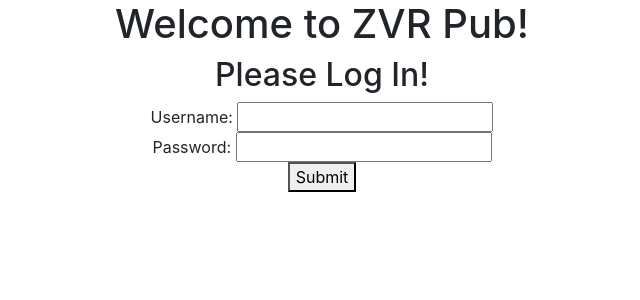
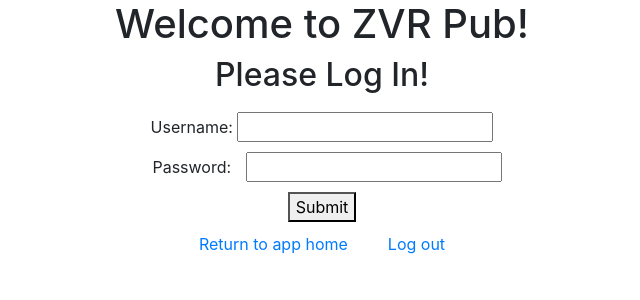
Before and after one commit to 1806-jun25-net/Project-Anthony-Randall-Cristian-Angular, an Angular app in the folder project2-angular/: page /login in a window 1280 px wide. Shown: the top 300 px of the page, without its empty margins (318-958 px from the left). Built offline with nearby package versions, Linux system fonts and the light colour scheme.

Commit message:
added links to return to app home page at any time and logout at any time. also styled login page and app component

```diff
--- a/project2-angular/src/app/app.component.css
+++ b/project2-angular/src/app/app.component.css
@@ -0,0 +1,7 @@
+#persistentLinks{
+    margin: auto;
+}
+
+.link{
+    padding: 20px;
+}
--- a/project2-angular/src/app/app.component.html
+++ b/project2-angular/src/app/app.component.html
@@ -4,3 +4,9 @@
     Welcome to {{ title }}!
   </h1>
   <router-outlet></router-outlet>
+
+  <div id="persistentLinks">
+    <a href="https://project2zoellnerrosariovalentin.azurewebsites.net" class="link">Return to app home</a>
+    <a href="http://localhost:4200/login" class="link">Log out</a>
+  </div>
+</div>
--- a/project2-angular/src/app/login/login.component.css
+++ b/project2-angular/src/app/login/login.component.css
@@ -0,0 +1,9 @@
+.inputField{
+    text-align-last: auto;
+    padding: 10px;
+}
+
+#button{
+    padding: 10px;
+    align-self: auto;
+}
--- a/project2-angular/src/app/login/login.component.html
+++ b/project2-angular/src/app/login/login.component.html
@@ -2,14 +2,14 @@
   Please Log In!
 </h2>
 
-<div>
+<div class="inputField">
   <span>Username: </span><input type="text" [(ngModel)]="Username"/>
 </div>
 
 <div>
-  <span>Password: </span><input type="password" [(ngModel)]="Password">
+  <span class="inputField">Password: </span><input type="password" [(ngModel)]="Password">
 </div>
 
-<div>
+<div id="button">
   <button (click)="submit()">Submit</button>
 </div>
```
